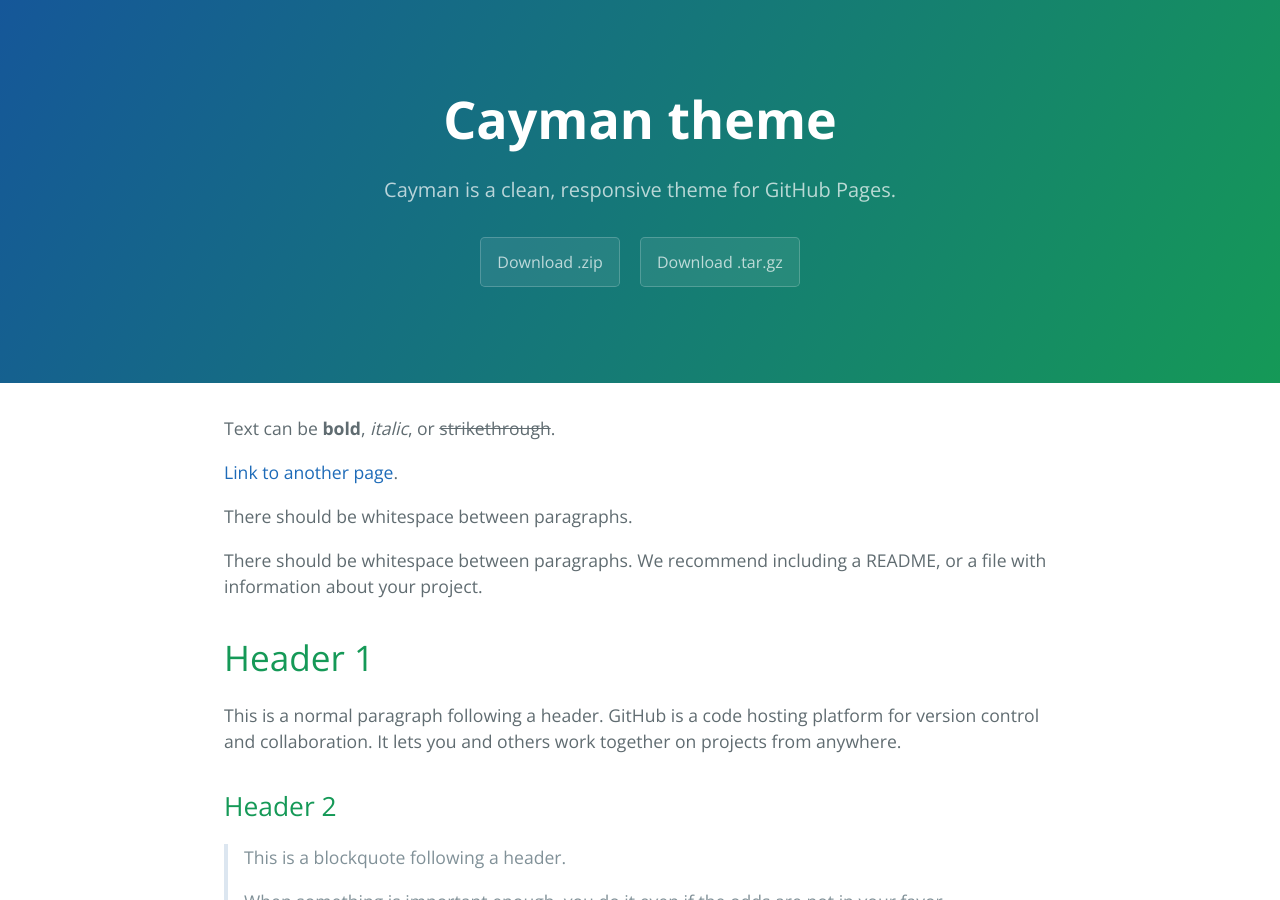
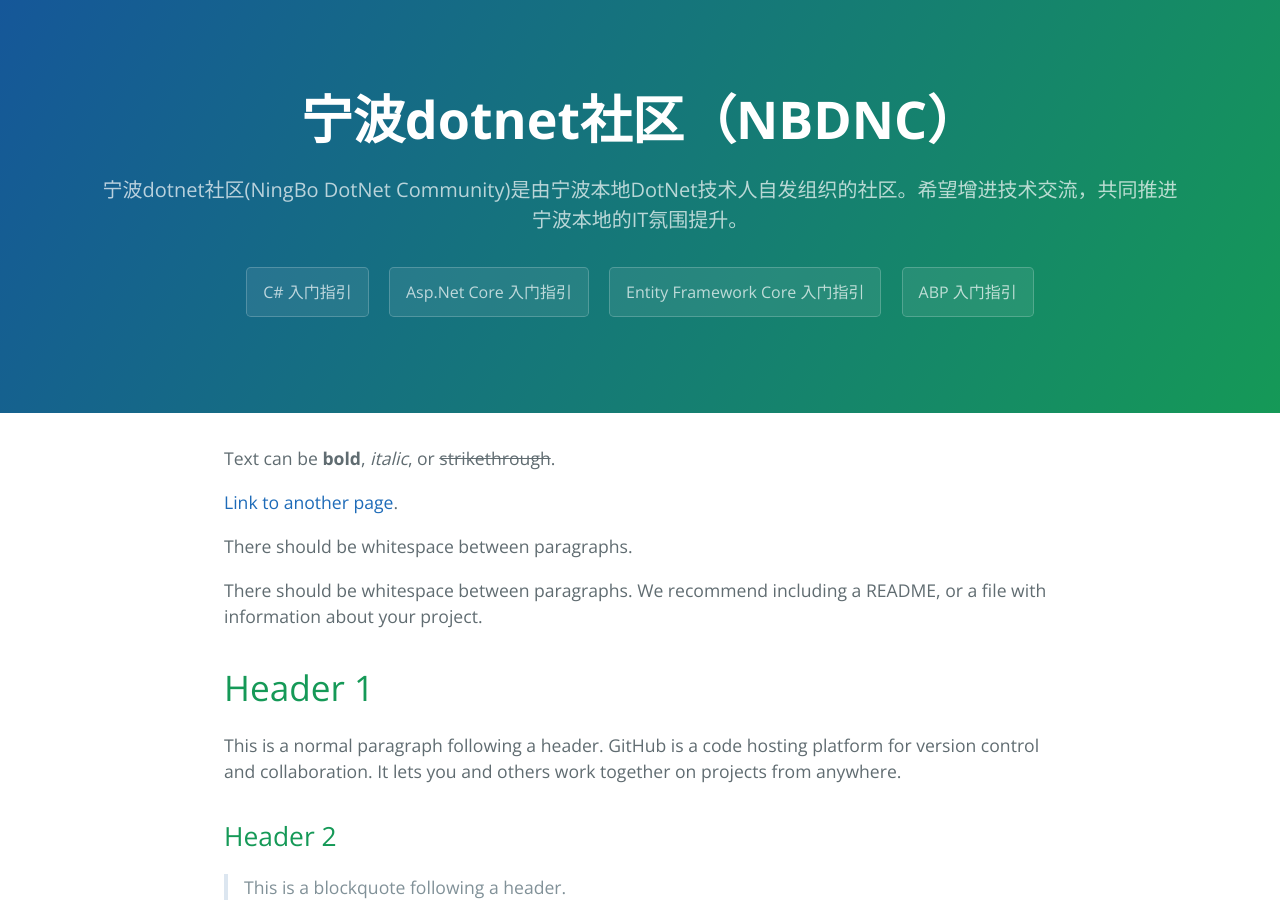
Before and after one commit to nbdnc/nbdnc.github.io, a Jekyll site: the page built from index.md, in a window 1280 px wide and 900 px high. Built offline with Jekyll 4.4.1, drawn with Linux system fonts in a browser that asks for light colours.

Commit message:
update title,description,links

```diff
--- a/_config.yml
+++ b/_config.yml
@@ -1,5 +1,5 @@
-title: Cayman theme
-description: Cayman is a clean, responsive theme for GitHub Pages.
-show_downloads: true
+title: 宁波dotnet社区（NBDNC）
+description: 宁波dotnet社区(NingBo DotNet Community)是由宁波本地DotNet技术人自发组织的社区。希望增进技术交流，共同推进宁波本地的IT氛围提升。
+show_downloads: false
 google_analytics:
 theme: jekyll-theme-cayman
--- a/_layouts/default.html
+++ b/_layouts/default.html
@@ -1,12 +1,16 @@
 <!DOCTYPE html>
 <html lang="{{ site.lang | default: "en-US" }}">
+
 <head>
 
   {% if site.google_analytics %}
   <script async src="https://www.googletagmanager.com/gtag/js?id={{ site.google_analytics }}"></script>
   <script>
     window.dataLayer = window.dataLayer || [];
-        function gtag(){dataLayer.push(arguments);}
+
+    function gtag() {
+      dataLayer.push(arguments);
+    }
     gtag('js', new Date());
     gtag('config', '{{ site.google_analytics }}');
   </script>
@@ -19,6 +23,7 @@
   <meta name="apple-mobile-web-app-status-bar-style" content="black-translucent">
   <link rel="stylesheet" href="{{ '/assets/css/style.css?v=' | append: site.github.build_revision | relative_url }}">
 </head>
+
 <body>
   <a id="skip-to-content" href="#content">Skip to the content.</a>
 
@@ -28,10 +33,10 @@
     {% if site.github.is_project_page %}
     <a href="{{ site.github.repository_url }}" class="btn">View on GitHub</a>
     {% endif %}
-      {% if site.show_downloads %}
-        <a href="{{ site.github.zip_url }}" class="btn">Download .zip</a>
-        <a href="{{ site.github.tar_url }}" class="btn">Download .tar.gz</a>
-      {% endif %}
+    <a href="https://docs.microsoft.com/zh-cn/dotnet/csharp/" class="btn">C# 入门指引</a>
+    <a href="https://docs.microsoft.com/zh-cn/aspnet/core/?view=aspnetcore-2.1" class="btn">Asp.Net Core 入门指引</a>
+    <a href="https://docs.microsoft.com/zh-cn/ef/core/" class="btn">Entity Framework Core 入门指引</a>
+    <a href="https://aspnetboilerplate.com/Pages/Documents/Articles-Tutorials" class="btn">ABP 入门指引</a>
   </header>
 
   <main id="content" class="main-content" role="main">
@@ -39,10 +44,12 @@
 
     <footer class="site-footer">
       {% if site.github.is_project_page %}
-          <span class="site-footer-owner"><a href="{{ site.github.repository_url }}">{{ site.github.repository_name }}</a> is maintained by <a href="{{ site.github.owner_url }}">{{ site.github.owner_name }}</a>.</span>
+      <span class="site-footer-owner"><a href="{{ site.github.repository_url }}">{{ site.github.repository_name }}</a>
+        is maintained by <a href="{{ site.github.owner_url }}">{{ site.github.owner_name }}</a>.</span>
       {% endif %}
       <span class="site-footer-credits">This page was generated by <a href="https://pages.github.com">GitHub Pages</a>.</span>
     </footer>
   </main>
 </body>
+
 </html>
```
Lines whose indentation alone changed are shown as unchanged.
